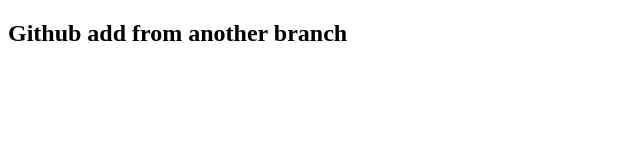
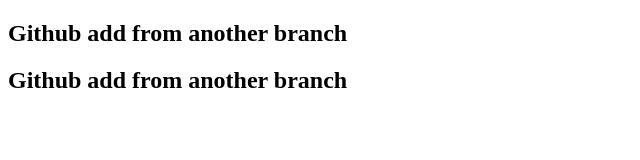
Before and after one commit to chandanachandanan34-ui/git_practice, a plain HTML site: page index.html in a window 1280 px wide. Shown: the whole page, without its empty margins (0-640 px from the left). Drawn offline with Linux system fonts and the light colour scheme.

Commit message:
Duplicate h2 header in index.html

```diff
--- a/index.html
+++ b/index.html
@@ -7,5 +7,6 @@
 </head>
 <body>
     <h2>Github add from another branch</h2>
+<h2>Github add from another branch</h2>
 </body>
 </html>
```
